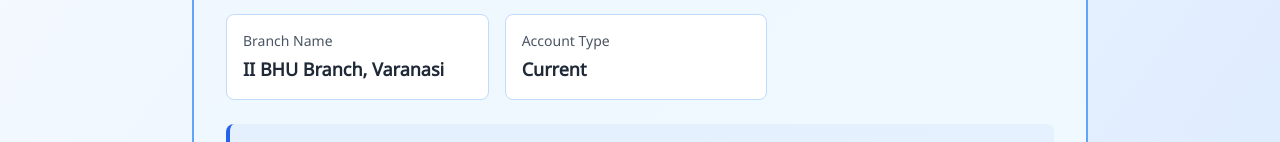
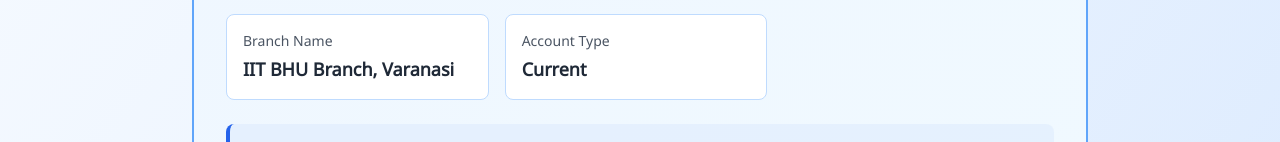
Before and after one commit to devrungta/Spirit26, a React (Vite) app: page /#/payment in a window 1280 px wide. Shown: the part 1288-1430 px from the top of the page. Built offline with nearby package versions, Linux system fonts and the light colour scheme; no server answers.

Commit message:
Small fix

```diff
--- a/src/Pages/PaymentPage.jsx
+++ b/src/Pages/PaymentPage.jsx
@@ -472,7 +472,7 @@ const PaymentPage = () => {
                                     <div className="grid grid-cols-2 gap-4">
                                         <div className="bg-white rounded-lg p-4 border border-blue-200">
                                             <p className="text-sm text-gray-600 font-medium mb-1">Branch Name</p>
-                                            <p className="text-lg font-semibold text-gray-800">II BHU Branch, Varanasi</p>
+                                            <p className="text-lg font-semibold text-gray-800">IIT BHU Branch, Varanasi</p>
                                         </div>
                                         <div className="bg-white rounded-lg p-4 border border-blue-200">
                                             <p className="text-sm text-gray-600 font-medium mb-1">Account Type</p>
```
